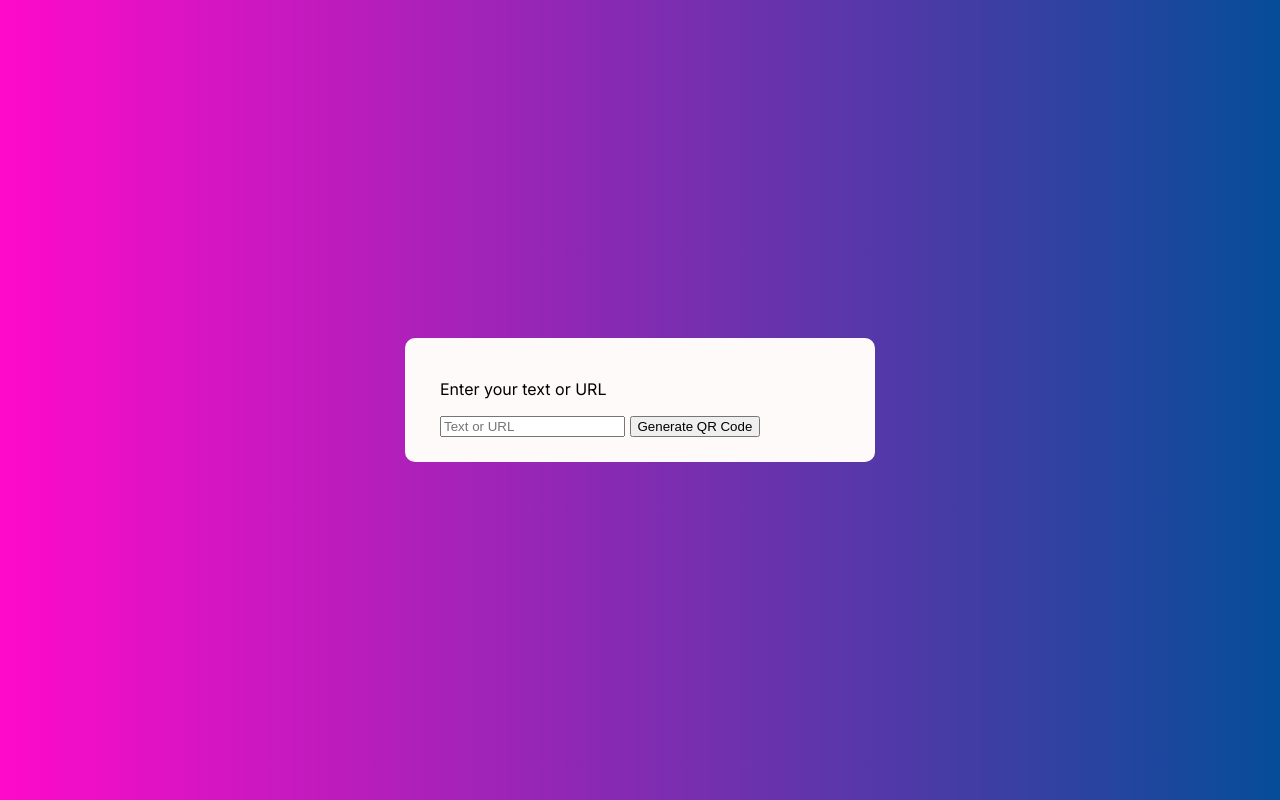
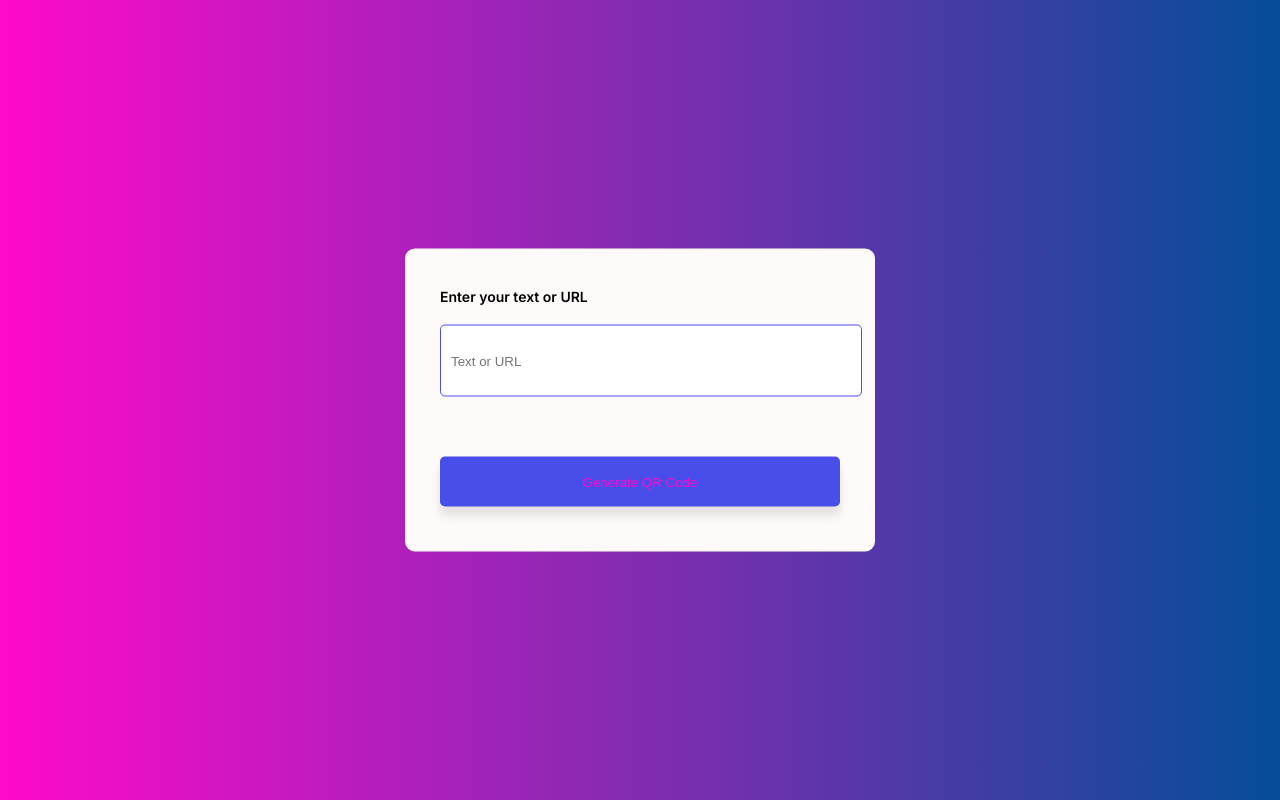
Before and after one commit to cihanyilmazzz/QR-Code_Generator, a plain HTML site: page index.html in a window 1280 px wide. Drawn offline with Linux system fonts and the light colour scheme.

Commit message:
script update

```diff
--- a/index.html
+++ b/index.html
@@ -13,8 +13,11 @@
 
     <div class="container">
         <p>Enter your text or URL</p>
-        <input type="text" placeholder="Text or URL">
-        <button>Generate QR Code</button>
+        <input type="text" id="qrText" placeholder="Text or URL">
+        <div class="imgBox">
+            <img src="" id="qrImage" alt="">
+        </div>
+        <button id="gnrt-btn">Generate QR Code</button>
     </div>
 
 
--- a/script.js
+++ b/script.js
@@ -0,0 +1,13 @@
+// API URL
+var qrApiUrl = "https://api.qrserver.com/v1/create-qr-code/?size=150x150&data=";
+
+let imgBox = document.getElementById("imgBox");
+let qrImage = document.getElementById("qrImage");
+let qrText = document.getElementById("qrText");
+let gnrtBtn = document.getElementById("gnrt-btn");
+
+function generateQR() {
+    qrImage.src = qrApiUrl + qrText.value;
+}
+
+gnrtBtn.addEventListener("click", generateQR);
--- a/style.css
+++ b/style.css
@@ -22,5 +22,31 @@ body {
   transform: translate(-50%, -50%);
   background-color: snow;
   border-radius: 10px;
-
 }
+.container p {
+  font-weight: 600;
+  font-size: 14px;
+  margin-bottom: 10px;
+}
+.container input {
+  width: 100%;
+  height: 50px;
+  border: 1px solid #494EEA;
+  outline: 0;
+  padding: 10px;
+  margin: 10px 0 20px;
+  border-radius: 5px;
+}
+.container button {
+  width: 100%;
+  height: 50px;
+  background-color: #494EEA;
+  color: #FF0ACA;
+  border: 0;
+  outline: 0;
+  border-radius: 5px;
+  box-shadow: 0 10px 10px rgba(0,0,0,0.1);
+  cursor: pointer;
+  margin: 20px 0;
+  font-weight: 500;
+}
```
